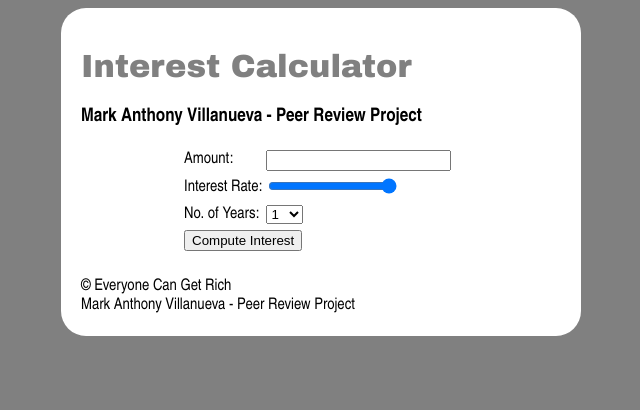
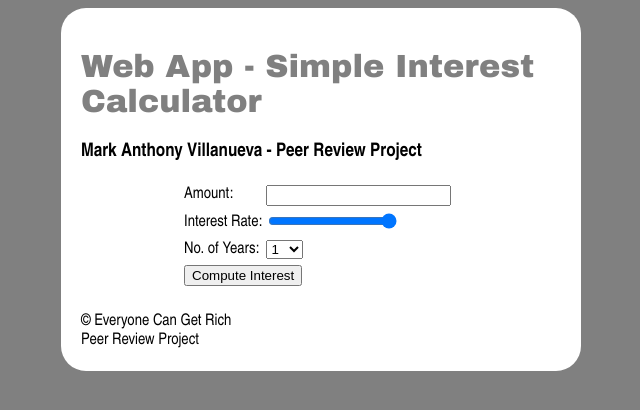
Before and after one commit to aryan8180/project, a plain HTML site: page index.html in a window 1280 px wide. Shown: the whole page, without its empty margins (319-959 px from the left). Drawn offline with Linux system fonts and the light colour scheme; files that its build step writes are made by us from their sources; a script that the page names is missing.

Commit message:
Update index.html

```diff
--- a/index.html
+++ b/index.html
@@ -7,7 +7,7 @@
     </head>
     <body>
         <div class="maindiv">
-        <h1>Interest Calculator</h1>
+        <h1>Web App - Simple Interest Calculator</h1>
 	<h3>Mark Anthony Villanueva - Peer Review Project</h3>
 
         <table>
@@ -43,7 +43,7 @@
         </tbody></table>
          <br>
         <footer>© Everyone Can Get Rich <br>
-		  Mark Anthony Villanueva - Peer Review Project
+		   Peer Review Project
 	</footer>
 
         </div>
```
